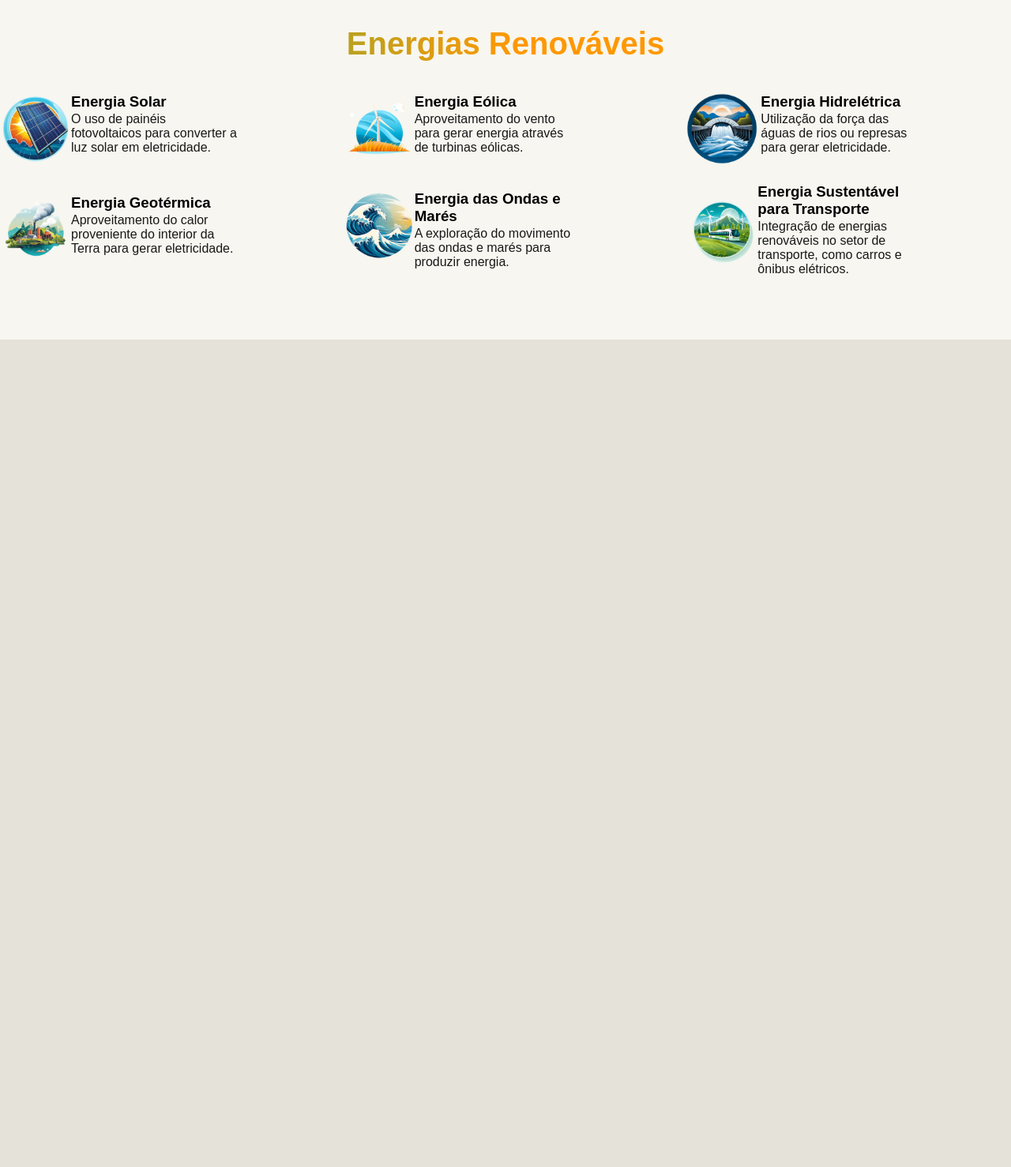
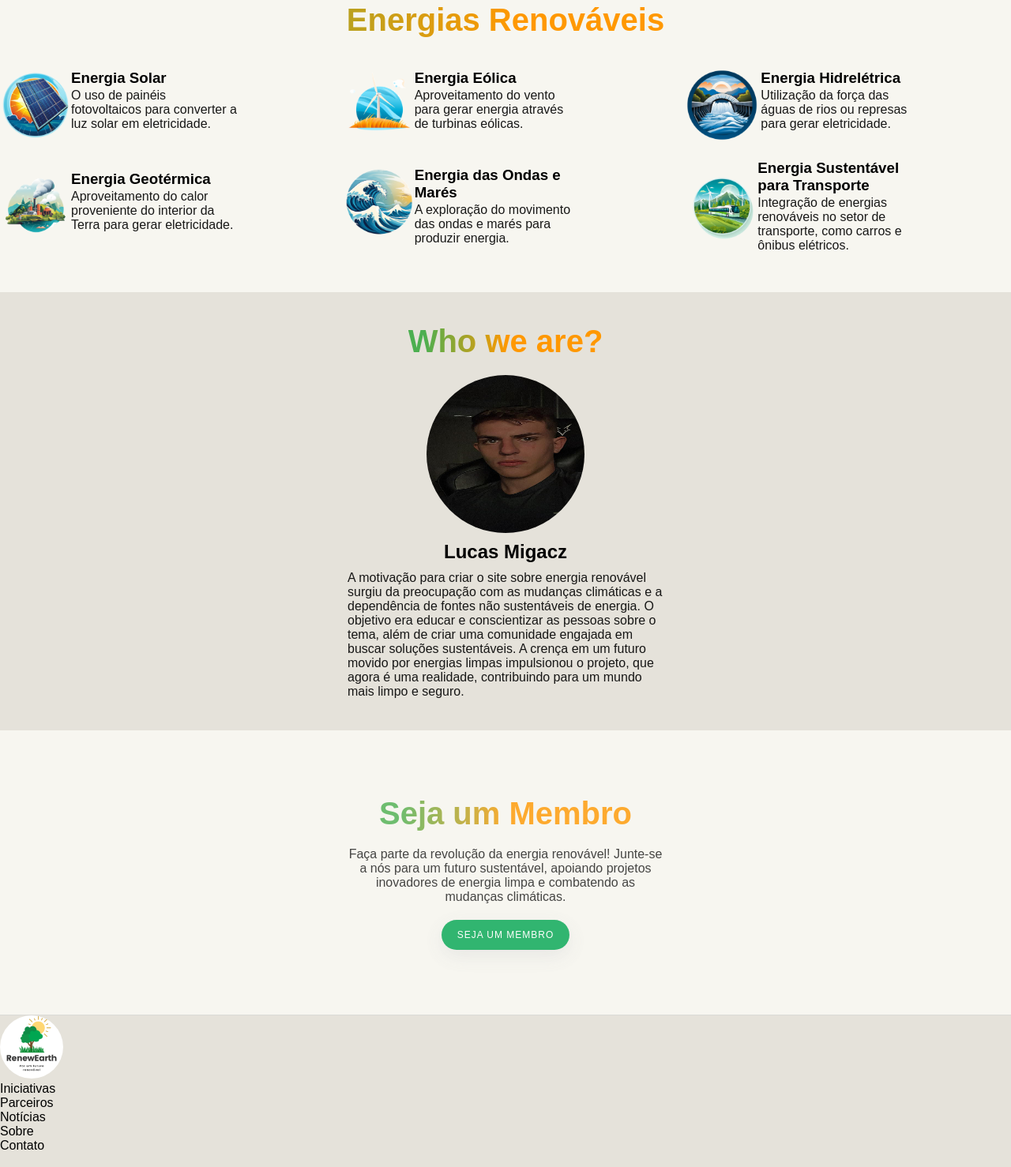
Before and after one commit to lucasmigaczescola/Projeto-Agrinho-2023, a plain HTML site: page index.html in a window 1280 px wide. Shown: the part 1068-2546 px from the top of the page at 79% size. Before the commit the page ends 1498 px from the top, so only its background shows below. Drawn offline with Linux system fonts and the light colour scheme; a web font is replaced by a local one.

Commit message:
Começando o footer

```diff
--- a/index.html
+++ b/index.html
@@ -160,5 +160,50 @@
 				</div>
 			</section>
 		</section>
+		<section class="whoWeAreWrapper">
+			<section class="whoWeAre">
+				<h1>Who we are?</h1>
+				<img
+					src="/img/aboutme.jpg"
+					width="200"
+					height="200"
+					class="aboutMePeople"
+				/>
+				<h2>Lucas Migacz</h2>
+				<p>
+					A motivação para criar o site sobre energia renovável surgiu da
+					preocupação com as mudanças climáticas e a dependência de fontes não
+					sustentáveis de energia. O objetivo era educar e conscientizar as
+					pessoas sobre o tema, além de criar uma comunidade engajada em buscar
+					soluções sustentáveis. A crença em um futuro movido por energias
+					limpas impulsionou o projeto, que agora é uma realidade, contribuindo
+					para um mundo mais limpo e seguro.
+				</p>
+			</section>
+		</section>
+		<section class="becomeAMemberWrapper">
+			<section class="becomeAMember">
+				<div class="becomeAMemberBox">
+					<h1>Seja um Membro</h1>
+					<p>
+						Faça parte da revolução da energia renovável! Junte-se a nós para um
+						futuro sustentável, apoiando projetos inovadores de energia limpa e
+						combatendo as mudanças climáticas.
+					</p>
+					<button class="buttonBecomeAMember">Seja um Membro</button>
+				</div>
+			</section>
+		</section>
+		<footer class="footer">
+			<img src="/img/favicon.png" class="LogoNavbar" alt="Logo RenewEarth" />
+			<ul>
+				<li>Iniciativas</li>
+				<li>Parceiros</li>
+				<li>Notícias</li>
+				<li>Sobre</li>
+				<li>Contato</li>
+			</ul>
+			<img src="">
+		</footer>
 	</body>
 </html>
--- a/styles/styles.css
+++ b/styles/styles.css
@@ -10,10 +10,13 @@
 
 :root {
     --main-bg-color: #E5E2DA;
+    --submain-bg-color: #f7f6f0;
     --main-button-color: #00a651;
-    --main-button-color-hover: #027a3c;
+    --main-button-color-hover: #00a651;
+
     --border-bottom-navbar: #7b7a7a3a;
     --main-text-color: #070606;
+    --box-become-a-member-color: #027b3c;
 }
 
 body {
@@ -39,7 +42,7 @@ body {
 
 }
 
-.navbar .LogoNavbar {
+.LogoNavbar {
     border-radius: 100%;
     max-width: 80px;
     cursor: pointer;
@@ -61,7 +64,7 @@ body {
     opacity: 0.6;
 }
 
-.navbar .buttonBecomeAMember {
+.buttonBecomeAMember {
     background-color: var(--main-button-color);
     border-radius: 40px;
     text-transform: uppercase;
@@ -75,7 +78,7 @@ body {
     font-size: 12px;
 }
 
-.navbar .buttonBecomeAMember:hover {
+.buttonBecomeAMember:hover {
     background-color: var(--main-button-color-hover);
 }
 
@@ -139,7 +142,7 @@ body {
 }
 
 .renewableEnergyWrapper {
-    background-color: #f7f6f0;
+    background-color: var(--submain-bg-color)
 }
 
 .renewableEnergy {
@@ -147,7 +150,7 @@ body {
     margin: 0 auto;
     display: flex;
     flex-direction: column;
-    padding: 80px 0;
+    padding: 50px 0;
 
 
 
@@ -196,3 +199,88 @@ body {
 .genericDivForTopicsRenewableEnergy p {
     opacity: 0.9;
 }
+
+.whoWeAreWrapper {
+    background-color: var(--main-bg-color);
+}
+
+.whoWeAre {
+    max-width: 1400px;
+    margin: 0 auto;
+    display: flex;
+    flex-direction: column;
+    justify-content: center;
+    align-items: center;
+    padding: 40px 0;
+}
+
+.whoWeAre h1 {
+    font-size: 40px;
+    background: rgb(76, 175, 80);
+    background: linear-gradient(90deg, rgba(76, 175, 80, 1) 8%, rgba(255, 152, 0, 1) 51%);
+    background-clip: text;
+    -webkit-text-fill-color: transparent;
+    -webkit-background-clip: text;
+    color: transparent;
+    text-align: center;
+    margin-bottom: 20px;
+}
+
+.whoWeAre h2 {
+    padding: 10px 0;
+}
+
+.whoWeAre p {
+    max-width: 400px;
+    opacity: 0.9;
+}
+
+.aboutMePeople {
+    border-radius: 500%;
+}
+
+.becomeAMemberWrapper {
+    background-color: var(--submain-bg-color);
+    border-bottom: .1px solid var(--border-bottom-navbar)
+}
+
+.becomeAMember {
+    max-width: 1400px;
+    display: flex;
+    justify-content: center;
+    align-items: center;
+    padding: 80px 0;
+    margin: 0 auto;
+
+}
+
+.becomeAMember h1 {
+    font-size: 40px;
+    background: rgb(76, 175, 80);
+    background: linear-gradient(90deg, rgba(76, 175, 80, 1) 8%, rgba(255, 152, 0, 1) 51%);
+    background-clip: text;
+    -webkit-text-fill-color: transparent;
+    -webkit-background-clip: text;
+    color: transparent;
+    text-align: center;
+    margin-bottom: 20px;
+}
+
+.becomeAMember p {
+    opacity: 0.9;
+    text-align: center;
+    max-width: 400px;
+    padding-bottom: 20px;
+
+}
+
+.becomeAMemberBox {
+    width: 1200px;
+    height: 200px;
+
+    opacity: 0.8;
+    display: flex;
+    flex-direction: column;
+    justify-content: center;
+    align-items: center;
+}
```
Also changed, not shown: img/aboutme.jpg (added).
